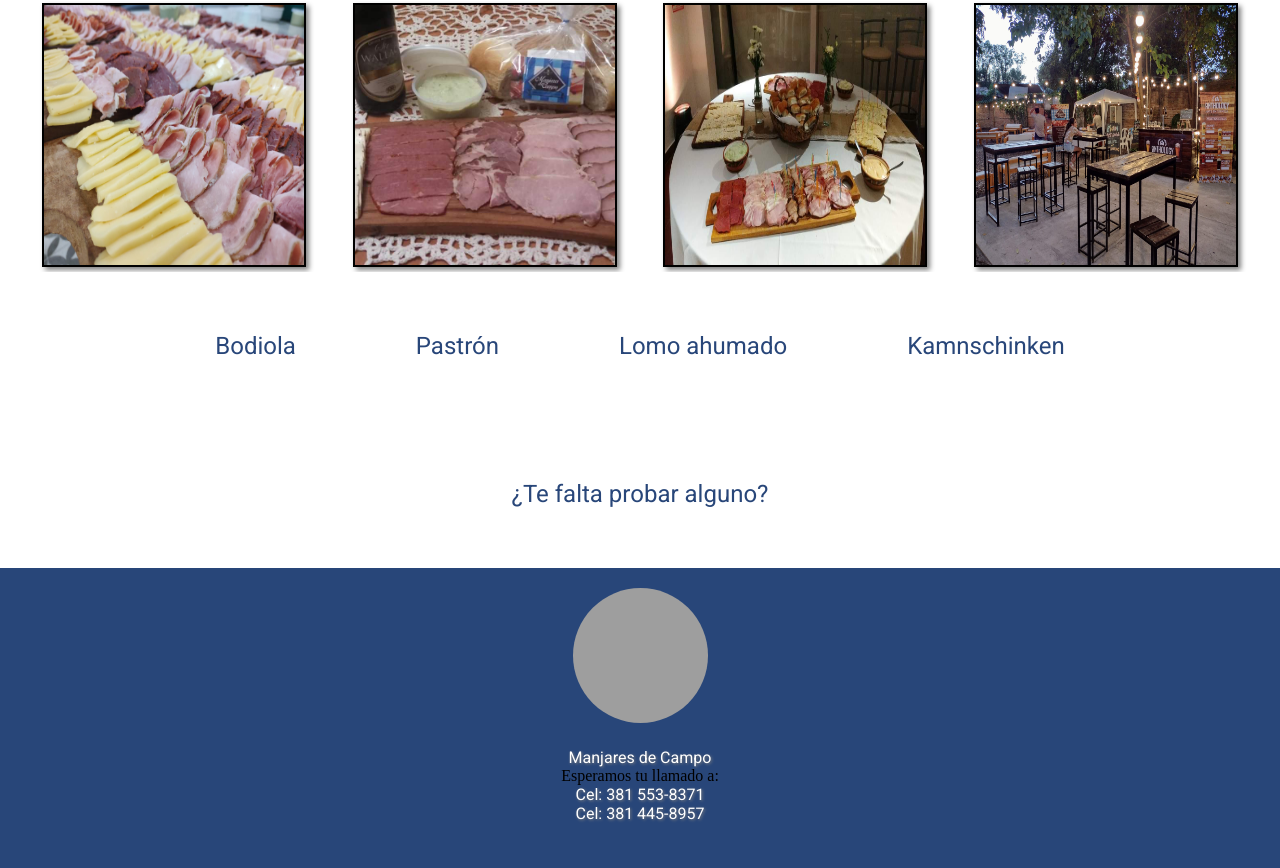
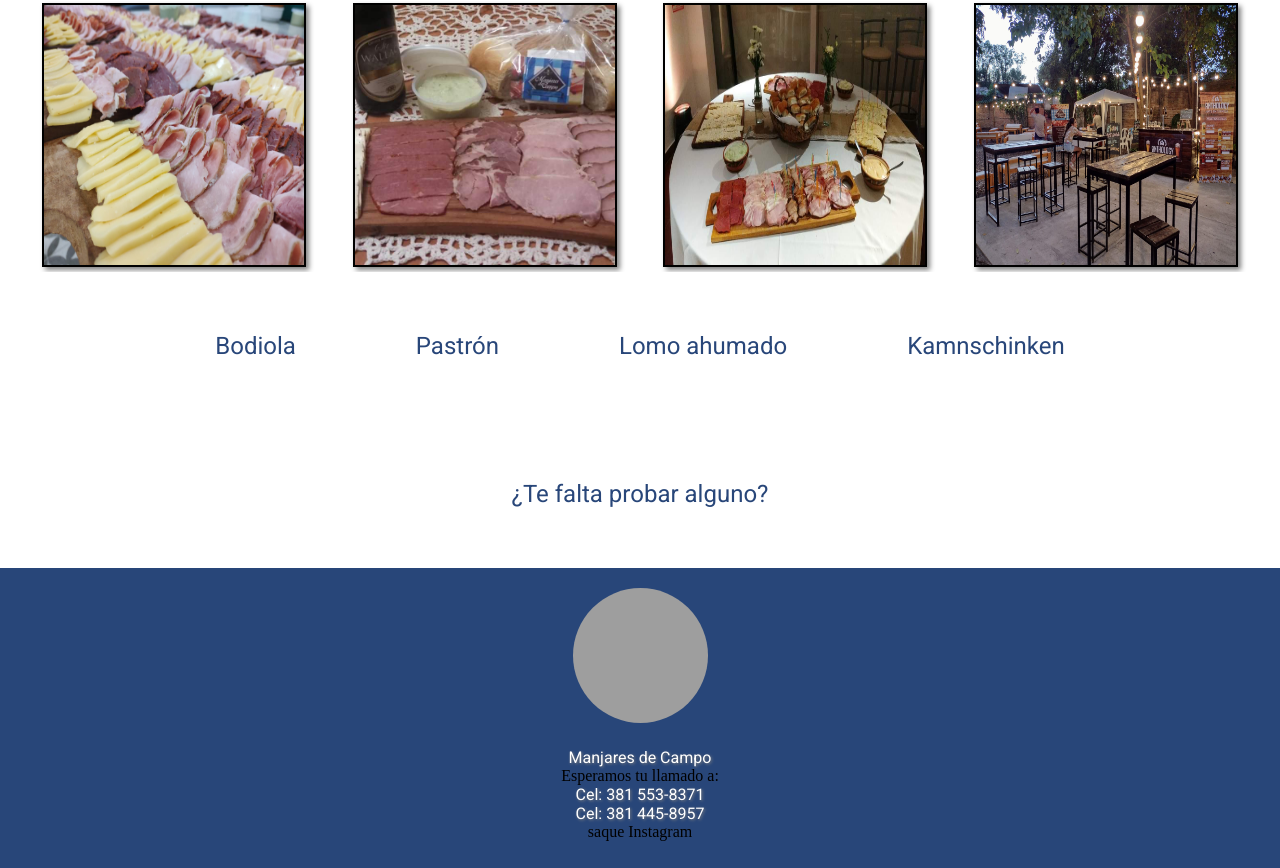
Before and after one commit to luisgiudice/manjares-de-campo, a plain HTML site: page pages/productos.html in a window 1280 px wide. Shown: the part 844-1712 px from the top of the page. Drawn offline with Linux system fonts and the light colour scheme; grey boxes are pictures that could not be loaded.

Commit message:
saque instagram

```diff
--- a/pages/productos.html
+++ b/pages/productos.html
@@ -73,6 +73,7 @@
                 <p>Esperamos tu llamado a:</p>
                 <h5>Cel: 381 553-8371</h5>
                 <h5>Cel: 381 445-8957</h5>
+                <p>saque Instagram</p>
             </div>
         </section>
     </footer>
```
